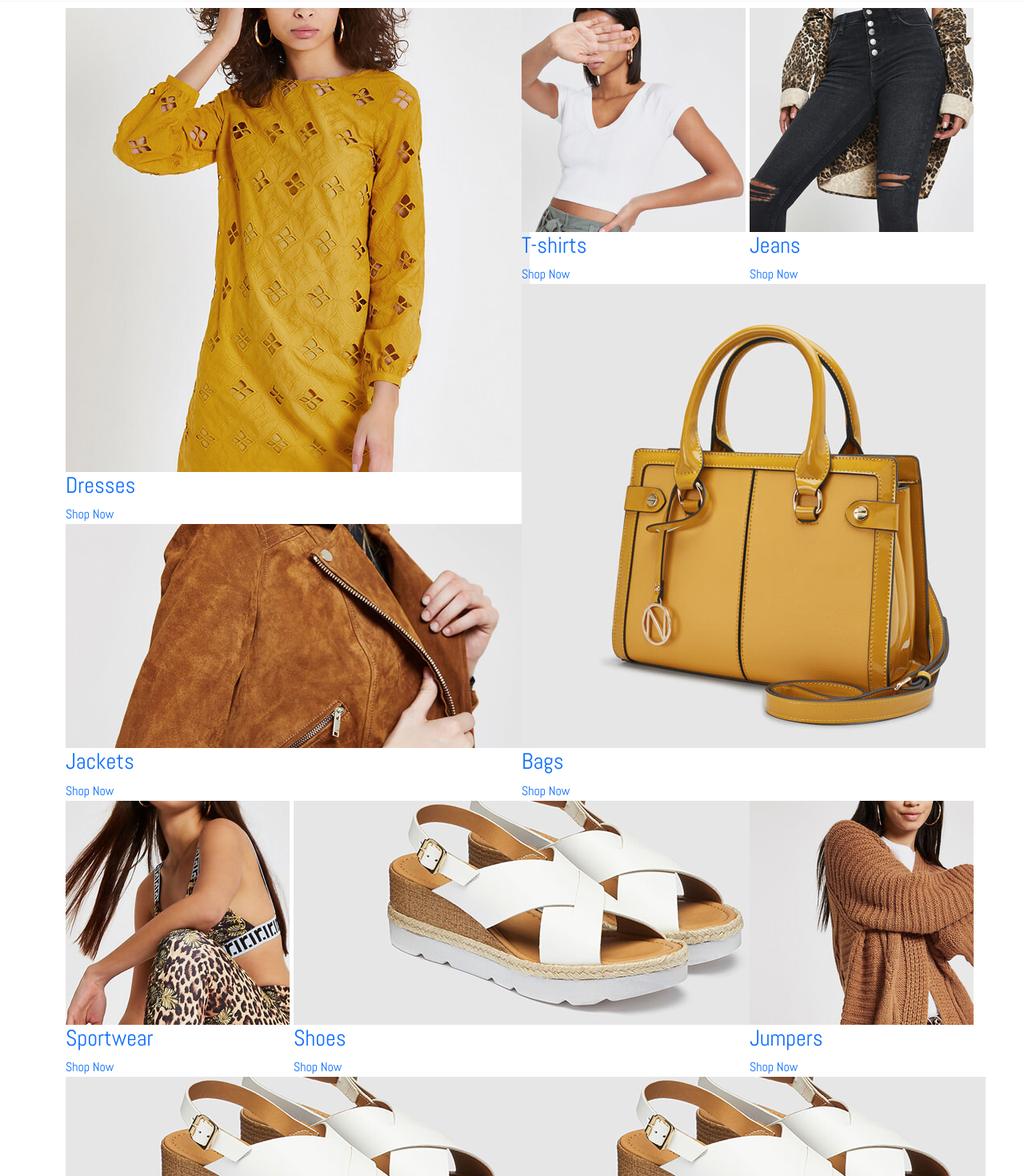
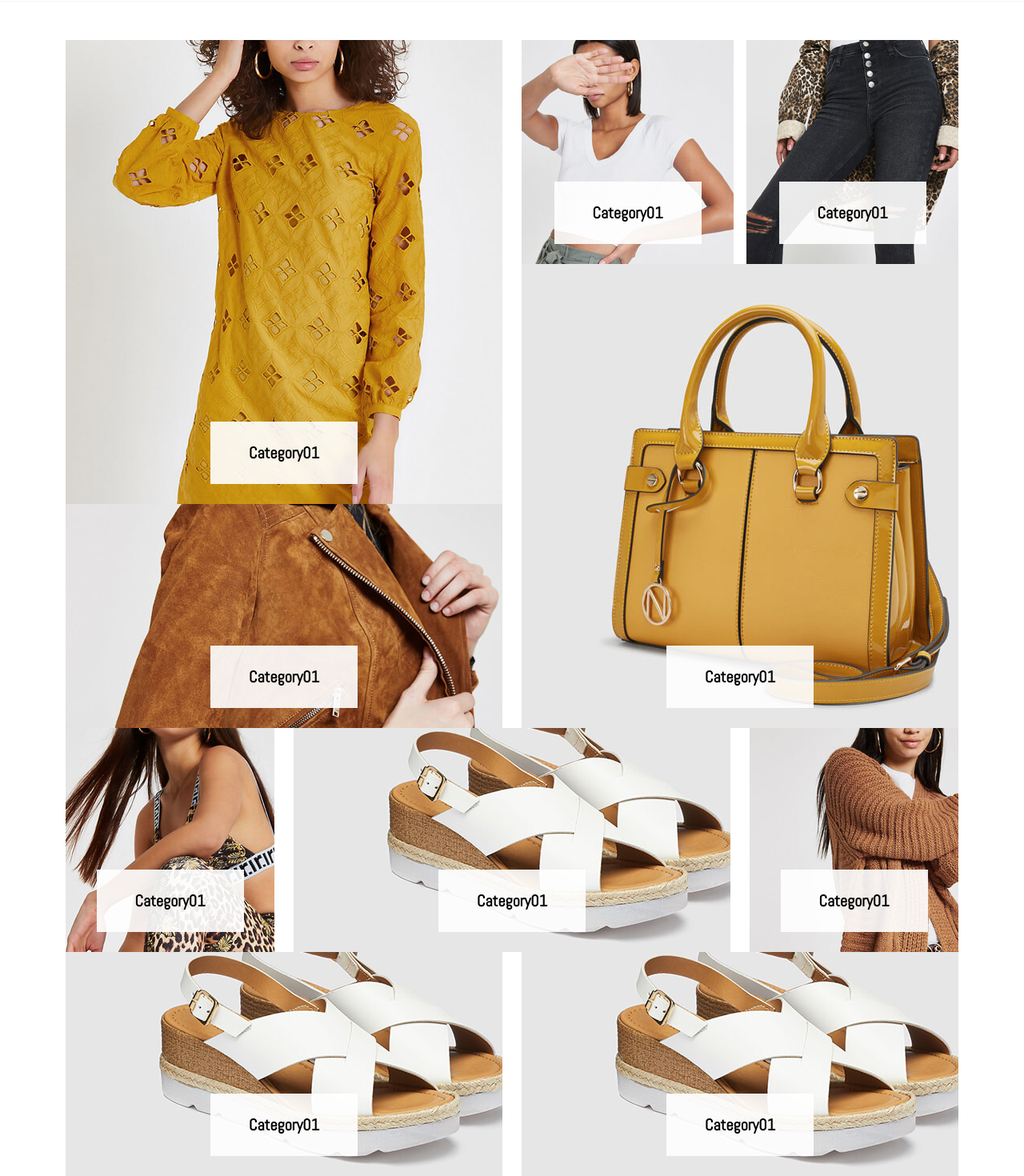
Before and after one commit to OmniaaKhalill/ECommerce, an Angular app in the folder Frontend/: page /category in a window 1280 px wide. Shown: the part 440-1910 px from the top of the page at 80% size. Built offline with nearby package versions, Linux system fonts and the light colour scheme.

Commit message:
Still Editing Grid

```diff
--- a/Frontend/src/app/CategoriesPage/category-page/category-page.component.css
+++ b/Frontend/src/app/CategoriesPage/category-page/category-page.component.css
@@ -0,0 +1,64 @@
+.banner {
+  position: relative;
+  overflow: hidden;
+}
+
+.banner a {
+  position: relative;
+}
+
+.img-layer {
+  background-color: rgba(25, 25, 25, 0.3);
+  width: 100%;
+  height: 100%;
+  position: absolute;
+  top: 0;
+  left: 0;
+  opacity: 0;
+  transition: opacity 0.3s;
+}
+
+.banner:hover .img-layer {
+  opacity: 1;
+}
+
+.banner-title,
+.banner-span {
+  bottom: 25px;
+  background-color: rgba(255, 255, 255, 0.9);
+  transition: opacity 0.3s, transform 0.3s;
+  opacity: 1;
+}
+
+.banner-span {
+  opacity: 0;
+  pointer-events: none;
+  transform: translateY(20px);
+  background-color: var(--main-color);
+}
+
+.banner:hover .banner-title {
+  opacity: 0;
+}
+
+.banner:hover .banner-span {
+  opacity: 1;
+  pointer-events: auto;
+  transform: translateY(0);
+}
+
+.banner-title span,
+.banner-span span {
+  font-size: 20px;
+  color: var(--dark-color);
+  font-weight: 600;
+}
+
+.banner-span span {
+  color: var(--light-color);
+}
+
+/* .row > * {
+  padding-right: 0px;
+  padding-left: 0px;
+} */
--- a/Frontend/src/app/CategoriesPage/category-page/category-page.component.html
+++ b/Frontend/src/app/CategoriesPage/category-page/category-page.component.html
@@ -1,136 +1,156 @@
 <app-page-header></app-page-header>
 <app-breadcrumb></app-breadcrumb>
-<div class="page-content">
+<div class="page-content mt-5">
   <div class="categories-page">
     <div class="container">
       <div class="row">
-
         <div class="col-md-6">
-          <div class="banner banner-cat banner-badge">
-            <a href="#">
+          <div class="banner banner-cat banner-badge position-relative d-flex justify-content-center align-items-center p-0">
+            <a href="Single Product Page" class="overflow-hidden">
               <img src="../../../assets/img/Category/banner-1.jpg" alt="Banner">
+              <div class="img-layer position-absolute"></div>
             </a>
-            <a class="banner-link" href="#">
-              <h3 class="banner-title">Dresses</h3>
-              <span class="banner-link-text">Shop Now</span>
+            <a href="Shop To Products Like this Category" class="banner-title py-4 px-5 position-absolute text-center z-2">
+              <span>Category01</span>
+            </a>
+            <a href="Shop To Products Like this Category" class="banner-span py-4 px-5 position-absolute text-center z-2">
+              <span>Shop Now</span>
             </a>
           </div>
 
-          <div class="banner banner-cat banner-badge">
-            <a href="#">
+          <div class="banner banner-cat banner-badge position-relative d-flex justify-content-center align-items-center p-0">
+            <a href="Single Product Page" class="overflow-hidden">
               <img src="../../../assets/img/Category/banner-2.jpg" alt="Banner">
+              <div class="img-layer position-absolute"></div>
             </a>
-
-            <a class="banner-link" href="#">
-              <h3 class="banner-title">Jackets</h3>
-              <span class="banner-link-text">Shop Now</span>
+            <a href="Shop To Products Like this Category" class="banner-title py-4 px-5 position-absolute text-center z-2">
+              <span>Category01</span>
+            </a>
+            <a href="Shop To Products Like this Category" class="banner-span py-4 px-5 position-absolute text-center z-2">
+              <span>Shop Now</span>
             </a>
           </div>
         </div>
 
         <div class="col-md-6">
-          <div class="row">
+          <div class="row g-3">
             <div class="col-sm-6">
-              <div class="banner banner-cat banner-badge">
-                <a href="#">
+              <div class="banner banner-cat banner-badge position-relative d-flex justify-content-center align-items-center p-0">
+                <a href="Single Product Page" class="overflow-hidden">
                   <img src="../../../assets/img/Category/banner-3.jpg" alt="Banner">
+                  <div class="img-layer position-absolute"></div>
                 </a>
-
-                <a class="banner-link" href="#">
-                  <h3 class="banner-title">T-shirts</h3>
-                  <span class="banner-link-text">Shop Now</span>
+                <a href="Shop To Products Like this Category" class="banner-title py-4 px-5 position-absolute text-center z-2">
+                  <span>Category01</span>
+                </a>
+                <a href="Shop To Products Like this Category" class="banner-span py-4 px-5 position-absolute text-center z-2">
+                  <span>Shop Now</span>
                 </a>
               </div>
             </div>
 
             <div class="col-sm-6">
-              <div class="banner banner-cat banner-badge">
-                <a href="#">
+              <div class="banner banner-cat banner-badge position-relative d-flex justify-content-center align-items-center p-0">
+                <a href="Single Product Page" class="overflow-hidden">
                   <img src="../../../assets/img/Category/banner-4.jpg" alt="Banner">
+                  <div class="img-layer position-absolute"></div>
                 </a>
-
-                <a class="banner-link" href="#">
-                  <h3 class="banner-title">Jeans</h3>
-                  <span class="banner-link-text">Shop Now</span>
+                <a href="Shop To Products Like this Category" class="banner-title py-4 px-5 position-absolute text-center z-2">
+                  <span>Category01</span>
+                </a>
+                <a href="Shop To Products Like this Category" class="banner-span py-4 px-5 position-absolute text-center z-2">
+                  <span>Shop Now</span>
                 </a>
               </div>
             </div>
           </div>
 
-          <div class="banner banner-cat banner-badge">
-            <a href="#">
+          <div class="banner banner-cat banner-badge position-relative d-flex justify-content-center align-items-center p-0">
+            <a href="Single Product Page" class="overflow-hidden">
               <img src="../../../assets/img/Category/banner-5.jpg" alt="Banner">
+              <div class="img-layer position-absolute"></div>
             </a>
-
-            <a class="banner-link" href="#">
-              <h3 class="banner-title">Bags</h3>
-              <span class="banner-link-text">Shop Now</span>
+            <a href="Shop To Products Like this Category" class="banner-title py-4 px-5 position-absolute text-center z-2">
+              <span>Category01</span>
+            </a>
+            <a href="Shop To Products Like this Category" class="banner-span py-4 px-5 position-absolute text-center z-2">
+              <span>Shop Now</span>
             </a>
           </div>
         </div>
 
         <div class="col-sm-6 col-md-3">
-          <div class="banner banner-cat banner-badge">
-            <a href="#">
+          <div class="banner banner-cat banner-badge position-relative d-flex justify-content-center align-items-center p-0">
+            <a href="Single Product Page" class="overflow-hidden">
               <img src="../../../assets/img/Category/banner-6.jpg" alt="Banner">
+              <div class="img-layer position-absolute"></div>
             </a>
-
-            <a class="banner-link" href="#">
-              <h3 class="banner-title">Sportwear</h3>
-              <span class="banner-link-text">Shop Now</span>
+            <a href="Shop To Products Like this Category" class="banner-title py-4 px-5 position-absolute text-center z-2">
+              <span>Category01</span>
+            </a>
+            <a href="Shop To Products Like this Category" class="banner-span py-4 px-5 position-absolute text-center z-2">
+              <span>Shop Now</span>
             </a>
           </div>
         </div>
 
         <div class="col-sm-6 col-md-3 order-md-last">
-          <div class="banner banner-cat banner-badge">
-            <a href="#">
+          <div class="banner banner-cat banner-badge position-relative d-flex justify-content-center align-items-center p-0">
+            <a href="Single Product Page" class="overflow-hidden">
               <img src="../../../assets/img/Category/banner-8.jpg" alt="Banner">
+              <div class="img-layer position-absolute"></div>
             </a>
-
-            <a class="banner-link" href="#">
-              <h3 class="banner-title">Jumpers</h3>
-              <span class="banner-link-text">Shop Now</span>
+            <a href="Shop To Products Like this Category" class="banner-title py-4 px-5 position-absolute text-center z-2">
+              <span>Category01</span>
+            </a>
+            <a href="Shop To Products Like this Category" class="banner-span py-4 px-5 position-absolute text-center z-2">
+              <span>Shop Now</span>
             </a>
           </div>
         </div>
 
         <div class="col-md-6">
-          <div class="banner banner-cat banner-badge">
-            <a href="#">
+          <div class="banner banner-cat banner-badge position-relative d-flex justify-content-center align-items-center p-0">
+            <a href="Single Product Page" class="overflow-hidden">
               <img src="../../../assets/img/Category/banner-7.jpg" alt="Banner">
+              <div class="img-layer position-absolute"></div>
             </a>
-
-            <a class="banner-link" href="#">
-              <h3 class="banner-title">Shoes</h3>
-              <span class="banner-link-text">Shop Now</span>
+            <a href="Shop To Products Like this Category" class="banner-title py-4 px-5 position-absolute text-center z-2">
+              <span>Category01</span>
+            </a>
+            <a href="Shop To Products Like this Category" class="banner-span py-4 px-5 position-absolute text-center z-2">
+              <span>Shop Now</span>
             </a>
           </div>
         </div>
 
       </div>
       <div class="row">
-        <div class="col-6">
-          <div class="banner banner-cat banner-badge">
-            <a href="#">
+        <div class="col-md-6">
+          <div class="banner banner-cat banner-badge position-relative d-flex justify-content-center align-items-center p-0">
+            <a href="Single Product Page" class="overflow-hidden">
               <img src="../../../assets/img/Category/banner-7.jpg" alt="Banner">
+              <div class="img-layer position-absolute"></div>
             </a>
-
-            <a class="banner-link" href="#">
-              <h3 class="banner-title">Shoes</h3>
-              <span class="banner-link-text">Shop Now</span>
+            <a href="Shop To Products Like this Category" class="banner-title py-4 px-5 position-absolute text-center z-2">
+              <span>Category01</span>
+            </a>
+            <a href="Shop To Products Like this Category" class="banner-span py-4 px-5 position-absolute text-center z-2">
+              <span>Shop Now</span>
             </a>
           </div>
         </div>
-        <div class="col-6">
-          <div class="banner banner-cat banner-badge">
-            <a href="#">
+        <div class="col-md-6">
+          <div class="banner banner-cat banner-badge position-relative d-flex justify-content-center align-items-center p-0">
+            <a href="Single Product Page" class="overflow-hidden">
               <img src="../../../assets/img/Category/banner-7.jpg" alt="Banner">
+              <div class="img-layer position-absolute"></div>
             </a>
-
-            <a class="banner-link" href="#">
-              <h3 class="banner-title">Shoes</h3>
-              <span class="banner-link-text">Shop Now</span>
+            <a href="Shop To Products Like this Category" class="banner-title py-4 px-5 position-absolute text-center z-2">
+              <span>Category01</span>
+            </a>
+            <a href="Shop To Products Like this Category" class="banner-span py-4 px-5 position-absolute text-center z-2">
+              <span>Shop Now</span>
             </a>
           </div>
         </div>
--- /dev/null
+++ b/Frontend/src/app/CategoriesPage/products-page/products-page.component.html
@@ -0,0 +1 @@
+<p>products-page works!</p>
--- a/Frontend/src/app/core/header/header.component.html
+++ b/Frontend/src/app/core/header/header.component.html
@@ -1,5 +1,5 @@
-<div class="header py-2 bg-success">
-  <div class="container d-flex justify-content-center align-items-center bg-danger">
+<div class="header py-2">
+  <div class="container d-flex justify-content-center align-items-center">
     <div class="row d-flex justify-content-center align-items-center">
       <div class="col-lg-4 col-md-12  d-flex justify-content-center my-2">
         <div class="search ">
```
Also changed, not shown: Frontend/src/app/CategoriesPage/products-page/products-page.component.ts (added, +12 -0 lines), Frontend/src/app/CategoriesPage/products-page/products-page.component.css (added).
